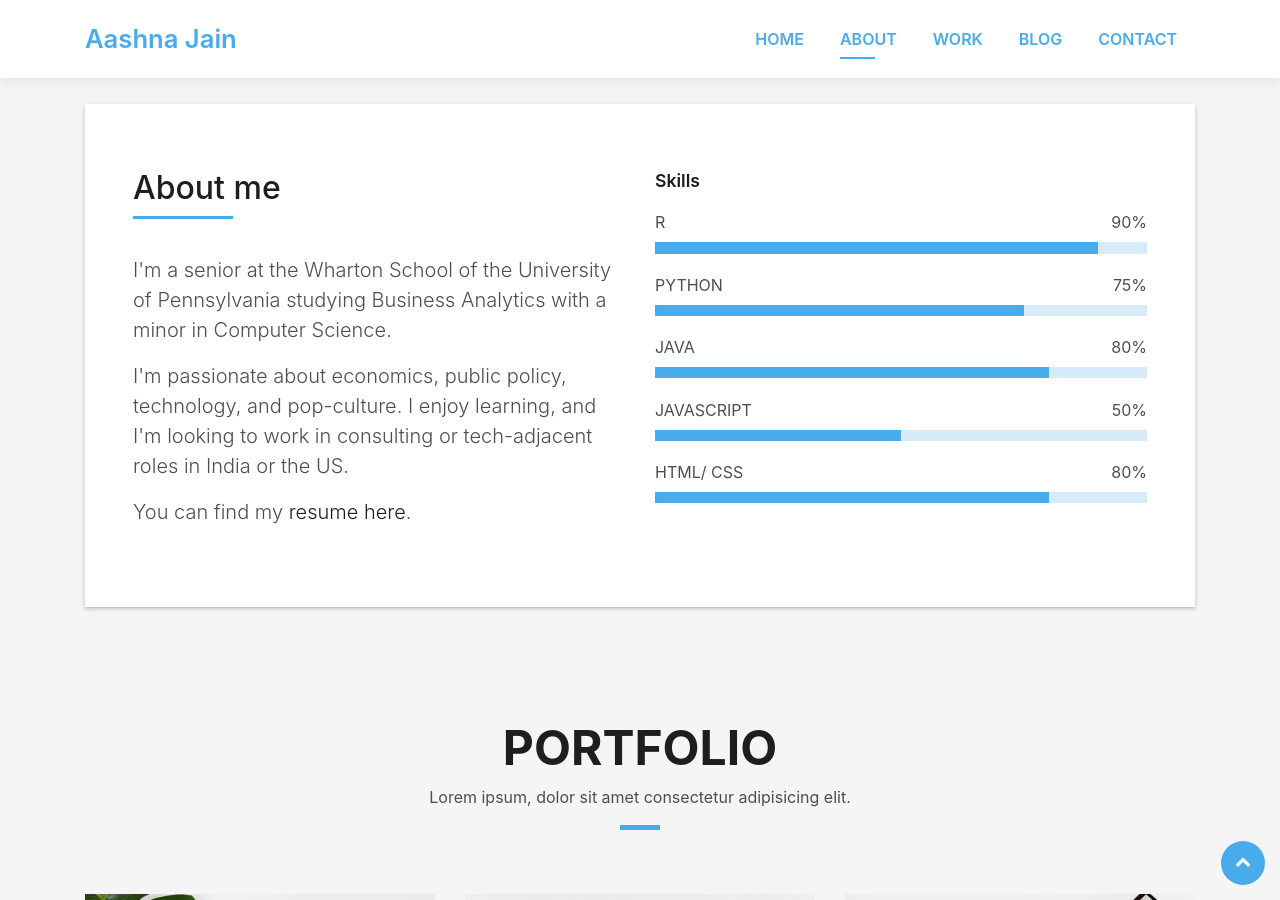
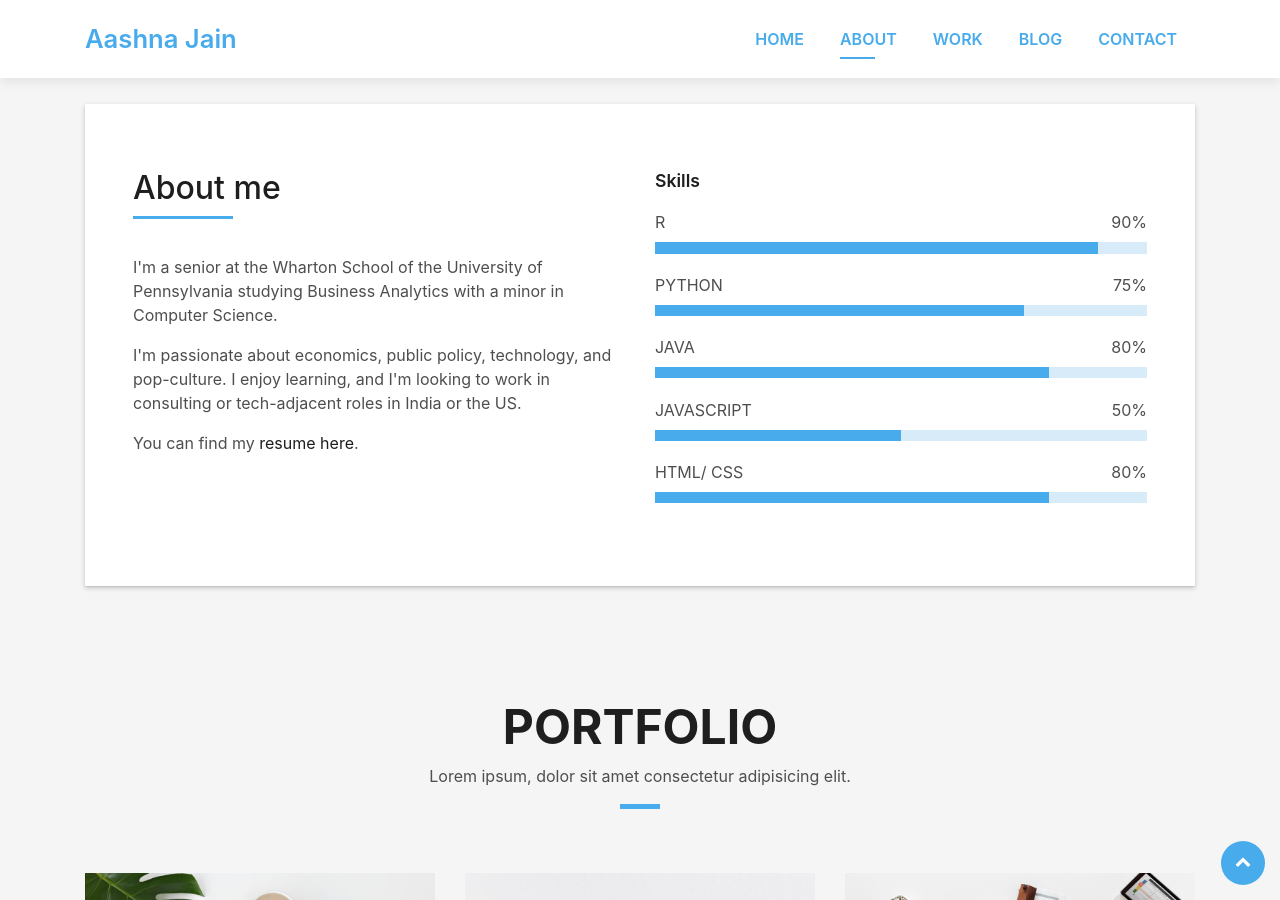
Before and after one commit to aashnaj/aashnaj.github.io, a Jekyll site: the page index.html, which Jekyll copies as it is, in a window 1280 px wide and 900 px high, scrolled down 860 px. Built offline with Jekyll 4.4.1, drawn with Linux system fonts in a browser that asks for light colours; some web fonts are replaced.

Commit message:
Update index.html

```diff
--- a/index.html
+++ b/index.html
@@ -109,13 +109,13 @@
                       About me
                     </h5>
                   </div>
-                  <p class="lead">
+                  <p class>
                     I'm a senior at the Wharton School of the University of Pennsylvania studying Business Analytics with a minor in Computer Science.
                   </p>
-                  <p class="lead">
+                  <p>
                     I'm passionate about economics, public policy, technology, and pop-culture. I enjoy learning, and I'm looking to work in consulting or tech-adjacent roles in India or the US.
                   </p>
-                  <p class="lead">
+                  <p>
                   You can find my <a href="resume.pdf" target="_blank">resume here</a>.
                   <p>
                 </div>
```
